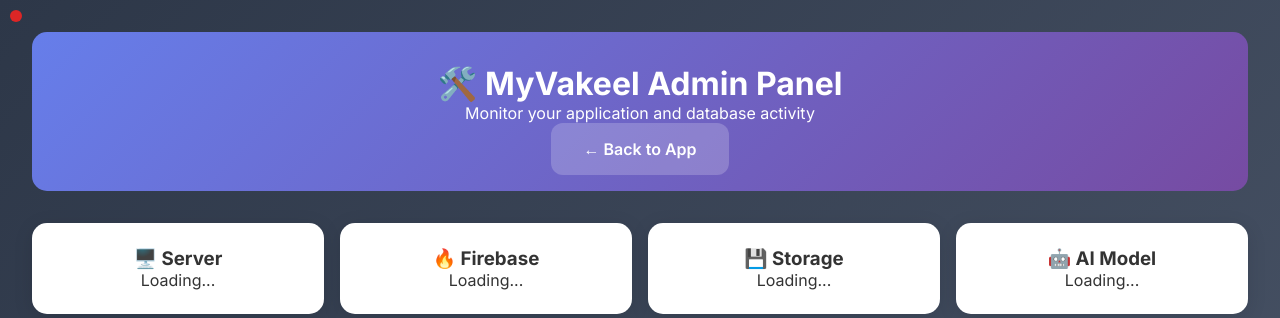
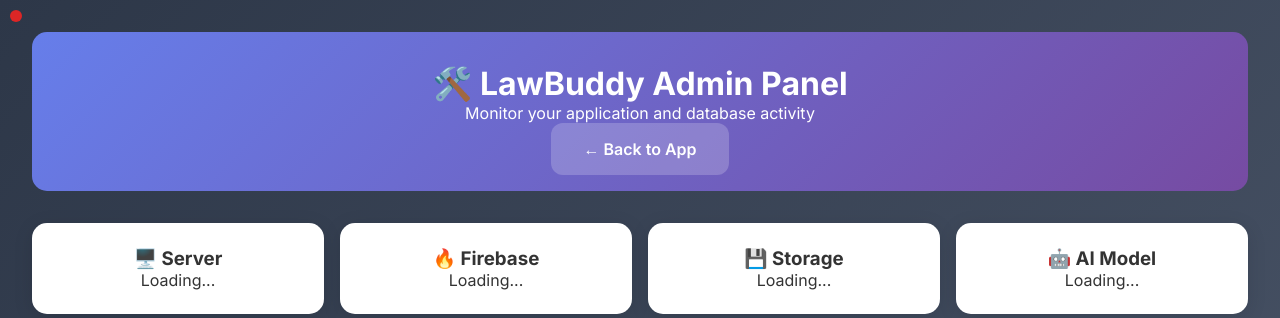
Before and after one commit to Yashig-1912/LawBuddy, a Flask app: page /admin in a window 1280 px wide. Shown: the top 318 px of the page. Run offline with Flask 3, Linux system fonts and the light colour scheme; data that the repository does not hold is empty; some libraries are stand-ins or nearby versions.

Commit message:
edit_name

```diff
--- a/app.py
+++ b/app.py
@@ -133,7 +133,7 @@
 
     # Print results
     print("\n" + "="*60)
-    print("🔧 MyVakeel Environment Validation Report")
+    print("🔧 LawBuddy Environment Validation Report")
     print("="*60)
     print(f"Timestamp: {datetime.now().strftime('%Y-%m-%d %H:%M:%S')}")
     print()
@@ -179,7 +179,7 @@
     return len(errors) == 0, config_status
 def startup_check():
     """Run comprehensive startup checks"""
-    print("🚀 Starting MyVakeel Enhanced Platform...")
+    print("🚀 Starting LawBuddy Enhanced Platform...")
 
 
 
@@ -190,7 +190,7 @@
         print("\n💡 Need help setting up? Check these resources:")
         print("📖 README.md - Complete setup guide")
         print("⚙️  .env.example - Example configuration file")
-        print("🌐 https://github.com/your-repo/myvakeel - Documentation")
+        print("🌐 https://github.com/your-repo/LawBuddy - Documentation")
         print("\n⚠️  Continuing with limited functionality...")
 
     # Test critical components
@@ -861,7 +861,7 @@
 
         # Enhanced prompt for better responses
         prompt = f"""
-        You are MyVakeel, a friendly and knowledgeable AI legal assistant. You specialize in making legal documents and concepts easy to understand.
+        You are LawBuddy, a friendly and knowledgeable AI legal assistant. You specialize in making legal documents and concepts easy to understand.
 
         Your expertise includes:
         - Explaining legal terms in simple, everyday language
@@ -1374,19 +1374,19 @@
     try:
         # Create enhanced test user
         test_user = {
-            'email': 'test@myvakeel.com',
+            'email': 'test@LawBuddy.com',
             'created_at': firestore.SERVER_TIMESTAMP,
             'last_login': firestore.SERVER_TIMESTAMP,
             'test_user': True,
             'plan': 'free'
         }
 
-        user_ref = db.collection('users').document('test@myvakeel.com')
+        user_ref = db.collection('users').document('test@LawBuddy.com')
         user_ref.set(test_user)
 
         # Create enhanced test analysis
         test_analysis = {
-            'user_email': 'test@myvakeel.com',
+            'user_email': 'test@LawBuddy.com',
             'file_name': 'sample_employment_contract.pdf',
             'file_type': 'application/pdf',
             'analysis_result': {
@@ -1557,7 +1557,7 @@
 
         # Enhanced prompt for better multilingual responses
         prompt = f"""
-        You are MyVakeel, a friendly AI legal assistant specializing in Indian law.
+        You are LawBuddy, a friendly AI legal assistant specializing in Indian law.
 
         User's question (in English): {english_query}
         User's preferred language: {user_language}
--- a/static/app.js
+++ b/static/app.js
@@ -1,5 +1,5 @@
 // =========================================================================
-// MyVakeel - Complete JavaScript Application
+// LawBuddy - Complete JavaScript Application
 // This file handles all webapp functionality including login, admin, and analysis
 // =========================================================================
 
@@ -233,7 +233,7 @@
     }
 
     initializeFromStorage() {
-        const saved = localStorage.getItem('myvakeel_language');
+        const saved = localStorage.getItem('LawBuddy_language');
         if (saved && ENHANCED_LANGUAGE_CONFIG[saved]) {
             this.currentLanguage = saved;
         }
@@ -247,7 +247,7 @@
         }
 
         this.currentLanguage = langCode;
-        localStorage.setItem('myvakeel_language', langCode);
+        localStorage.setItem('LawBuddy_language', langCode);
 
         this.updateAllLanguageSettings();
         this.notifyCallbacks(langCode);
@@ -405,7 +405,7 @@
 // INITIALIZATION FUNCTIONS
 // =========================
 function initializeApp() {
-    console.log('🚀 Initializing MyVakeel...');
+    console.log('🚀 Initializing LawBuddy...');
 
     // Initialize DOM elements first
     initializeDOMElements();
@@ -429,7 +429,7 @@
     checkServerStatus();
     setupCharacterCounter();
 
-    console.log('✅ MyVakeel initialized successfully!');
+    console.log('✅ LawBuddy initialized successfully!');
 }
 
 function initializeDOMElements() {
@@ -699,7 +699,7 @@
     addMessageToChat(query, 'user');
     chatInput.value = '';
 
-    const thinkingMessage = addMessageToChat('🤔 MyVakeel is thinking...', 'bot', true);
+    const thinkingMessage = addMessageToChat('🤔 LawBuddy is thinking...', 'bot', true);
     sendChatBtn.disabled = true;
 
     try {
@@ -771,7 +771,7 @@
 // AUTHENTICATION FUNCTIONS
 // =========================
 function checkUserSession() {
-    const savedUser = localStorage.getItem('myvakeel_user');
+    const savedUser = localStorage.getItem('LawBuddy_user');
     if (savedUser) {
         currentUser = JSON.parse(savedUser);
         updateUserStatus();
@@ -848,7 +848,7 @@
 
         if (data.success) {
             currentUser = { email: data.email };
-            localStorage.setItem('myvakeel_user', JSON.stringify(currentUser));
+            localStorage.setItem('LawBuddy_user', JSON.stringify(currentUser));
 
             updateUserStatus();
             closeLoginModal();
@@ -884,7 +884,7 @@
 
 function logout() {
     currentUser = null;
-    localStorage.removeItem('myvakeel_user');
+    localStorage.removeItem('LawBuddy_user');
     updateUserStatus();
     showNotification('Logged out successfully', 'success');
 }
@@ -2086,13 +2086,13 @@
 
 function contactSupport(errorType) {
     const supportInfo = `
-🛠️ MyVakeel Support Information
+🛠️ LawBuddy Support Information
 
 Error Type: ${errorType}
 Browser: ${navigator.userAgent}
 Time: ${new Date().toISOString()}
 
-📧 Email: support@myvakeel.com
+📧 Email: support@LawBuddy.com
 💬 Chat: Available on our website
 📱 Phone: +91-XXXX-XXXX (Mon-Fri, 9AM-6PM)
 
@@ -2182,7 +2182,7 @@
 // INITIALIZATION
 // =========================
 document.addEventListener('DOMContentLoaded', function() {
-    console.log('🚀 DOM Content Loaded - Initializing MyVakeel...');
+    console.log('🚀 DOM Content Loaded - Initializing LawBuddy...');
 
     // Add error handling styles
     const errorStyles = document.createElement('style');
@@ -2244,7 +2244,7 @@
         });
     }
 
-    console.log('✅ MyVakeel fully initialized and ready!');
+    console.log('✅ LawBuddy fully initialized and ready!');
 });
 
 // =========================
--- a/templates/admin.html
+++ b/templates/admin.html
@@ -3,14 +3,14 @@
 <head>
     <meta charset="UTF-8">
     <meta name="viewport" content="width=device-width, initial-scale=1.0">
-    <title>MyVakeel - Admin Panel</title>
+    <title>LawBuddy - Admin Panel</title>
     <link rel="stylesheet" href="{{ url_for('static', filename='style.css') }}">
     <link href="https://fonts.googleapis.com/css2?family=Inter:wght@300;400;500;600;700&display=swap" rel="stylesheet">
 </head>
 <body style="background: linear-gradient(135deg, #2d3748, #4a5568);">
     <div class="admin-container">
         <div class="admin-header">
-            <h1>🛠️ MyVakeel Admin Panel</h1>
+            <h1>🛠️ LawBuddy Admin Panel</h1>
             <p>Monitor your application and database activity</p>
             <div style="margin-top: 1rem;">
                 <a href="/" class="btn" style="color: white; text-decoration: none; background: rgba(255,255,255,0.2);">← Back to App</a>
--- a/templates/index.html
+++ b/templates/index.html
@@ -3,7 +3,7 @@
 <head>
     <meta charset="UTF-8">
     <meta name="viewport" content="width=device-width, initial-scale=1.0">
-    <title>MyVakeel - AI Legal Document Assistant</title>
+    <title>LawBuddy - AI Legal Document Assistant</title>
     <link rel="stylesheet" href="{{ url_for('static', filename='style.css') }}">
     <link rel="preconnect" href="https://fonts.googleapis.com">
     <link rel="preconnect" href="https://fonts.gstatic.com" crossorigin>
@@ -13,7 +13,7 @@
     <div class="container">
         <!-- Header -->
         <div class="header">
-            <h1>MyVakeel</h1>
+            <h1>LawBuddy</h1>
             <p>Your AI-powered legal document assistant with voice support</p>
             <div id="user-status"></div>
         </div>
@@ -146,7 +146,7 @@
 
             <div class="chat-window" id="chat-window">
                 <div class="chat-message bot-message">
-                    <p>👋 Hello! I'm MyVakeel, your AI legal assistant. I can help you:</p>
+                    <p>👋 Hello! I'm LawBuddy, your AI legal assistant. I can help you:</p>
                     <ul style="margin-top: 0.5rem;">
                         <li>📄 Explain legal terms and clauses</li>
                         <li>⚖️ Provide general legal guidance</li>
--- a/test_app.py
+++ b/test_app.py
@@ -4,7 +4,7 @@
 def test_basic_functionality():
     base_url = "http://localhost:5000"
 
-    print("🧪 Testing MyVakeel Basic Functionality...")
+    print("🧪 Testing LawBuddy Basic Functionality...")
 
     # Test 1: Health check
     try:
```
